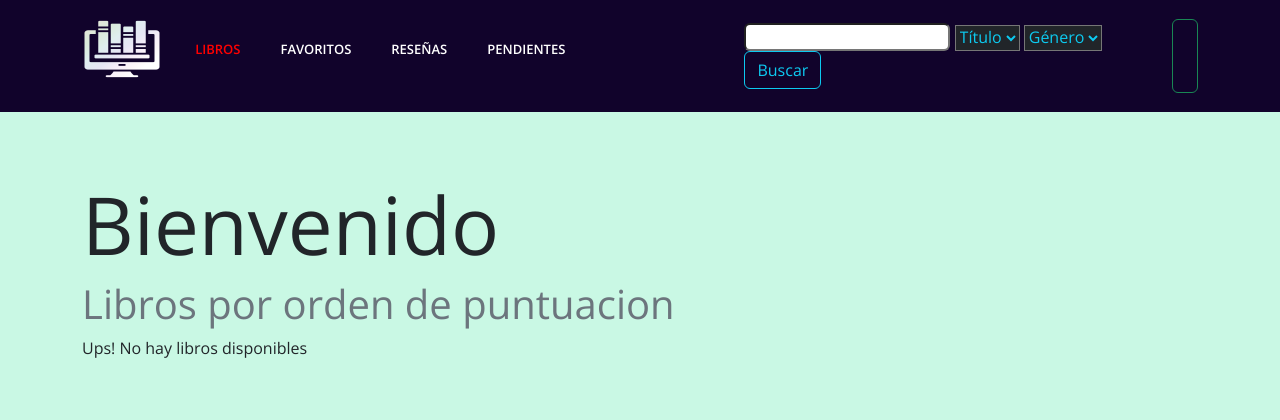
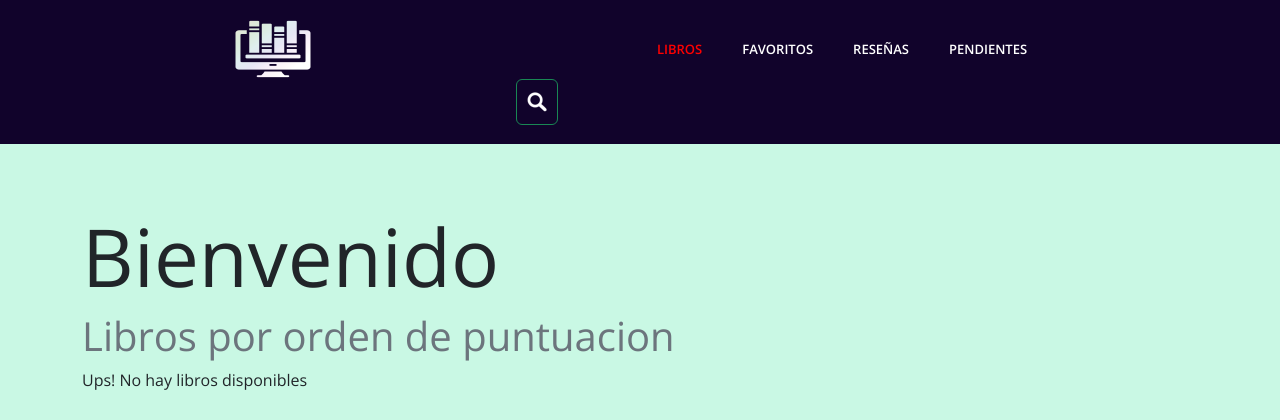
Before and after one commit to fsarvi/biblioteca_virtual, a Django app: page / in a window 1280 px wide. Shown: the top 420 px of the page. Run offline with Django 3.2, Linux system fonts and the light colour scheme; data that the repository does not hold is empty.

Commit message:
estilos para el buscador

```diff
--- a/static/css/style.css
+++ b/static/css/style.css
@@ -49,8 +49,9 @@ html,body {
 }
 
 .header-left {
-	float: left;
-	width: 59%;
+	display: flex;
+	flex-direction: row;
+	justify-content: space-around;
 }
 
 /* margin right con 2% para que sea responsive */
@@ -93,7 +94,28 @@ html,body {
 	color: red;
 }
 
+.buscador input:first-child{
+	background-color: rgb(32, 30, 30);
+	border-color: rgb(55, 167, 219);
+	color: #85e9f0;
+}
 
+#lupa{
+	background-image: url(../img/icono-buscador/search.png);
+	background-repeat: no-repeat;
+	background-position: center;
+	padding: 10px 20px;
+}
+
+.buscador-oculto{
+	display: flex;
+	width: max-content;
+	overflow: hidden;
+	height: max-content;
+	outline: none;
+	transition: ease-in-out 1s;
+	padding-left: 100%;
+}
 
 
 
```
